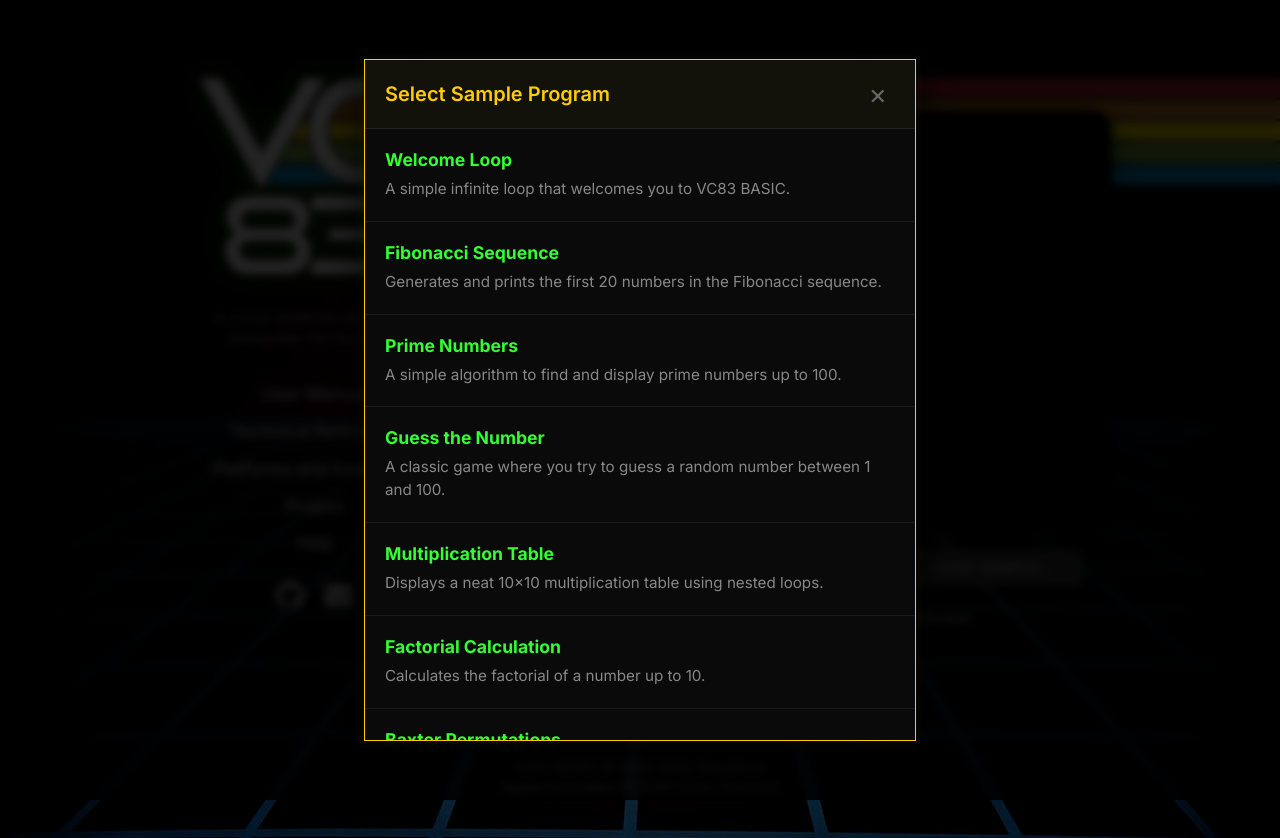
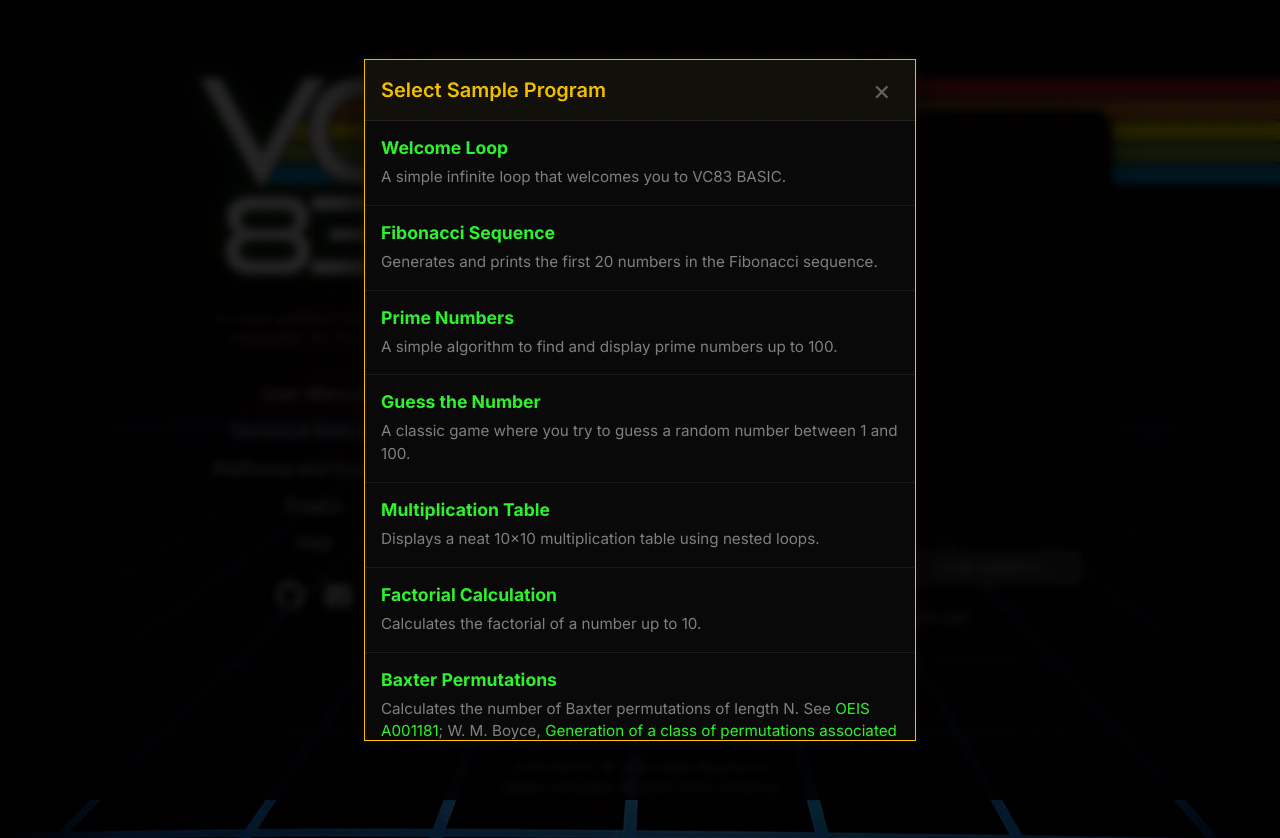
Before and after one commit to willisblackburn/vc83web, a React (Vite) app: page /1 in a window 1280 px wide. Both pictures are taken after a click on the button "LOAD SAMPLE...". Built offline with nearby package versions, Linux system fonts and the light colour scheme.

Commit message:
Styling tweaks

```diff
--- a/src/data/samples.tsx
+++ b/src/data/samples.tsx
@@ -87,7 +87,7 @@
     description: (
       <>
         Calculates the number of Baxter permutations of length N. See <a href="https://oeis.org/A001181">OEIS A001181</a>;
-        W. M. Boyce, <a href="https://oeis.org/A001181/a001181_1.pdf">Generation of a class of permutations associated with commuting functions</a>,
+        W. M. Boyce, <a href="https://oeis.org/A001181/a001181_1.pdf">Generation of a class of permutations associated with commuting functions</a>;
         and F. R. K. Chung, et al, <a href="https://doi.org/10.1016/0097-3165(78)90068-7">The Number of Baxter Permutations</a>.
       </>
     ),
--- a/src/index.css
+++ b/src/index.css
@@ -108,7 +108,7 @@
   );
   background-size: 100% 2px, 3px 100%;
   pointer-events: none;
-  z-index: 1000;
+  z-index: 2000; /* Make sure it's on top of even the modal */
 }
 
 .crt-flicker {
@@ -521,7 +521,7 @@
   display: flex;
   justify-content: center;
   align-items: center;
-  z-index: 2000;
+  z-index: 1000;
   backdrop-filter: blur(4px);
 }
 
@@ -543,7 +543,7 @@
 }
 
 .modal header {
-  padding: 1.25rem;
+  padding: 1.0rem;
   border-bottom: 1px solid #222;
   display: grid;
   grid-template-columns: 1fr auto;
@@ -602,7 +602,7 @@
 
 /* Modal Content Sections (e.g. sample items) */
 .modal section {
-  padding: 1.25rem;
+  padding: 1.0rem;
   border-bottom: 1px solid #1a1a1a;
   cursor: pointer;
   transition: all 0.2s;
```
